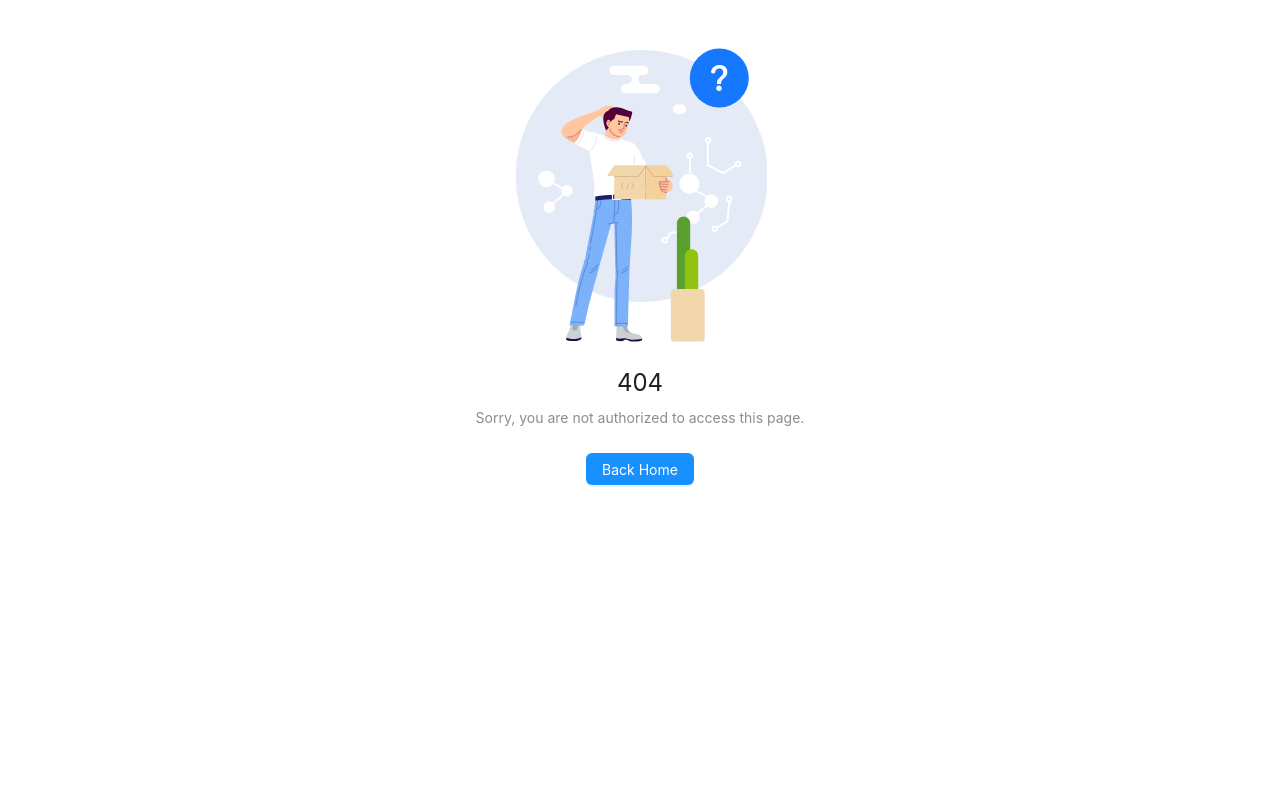
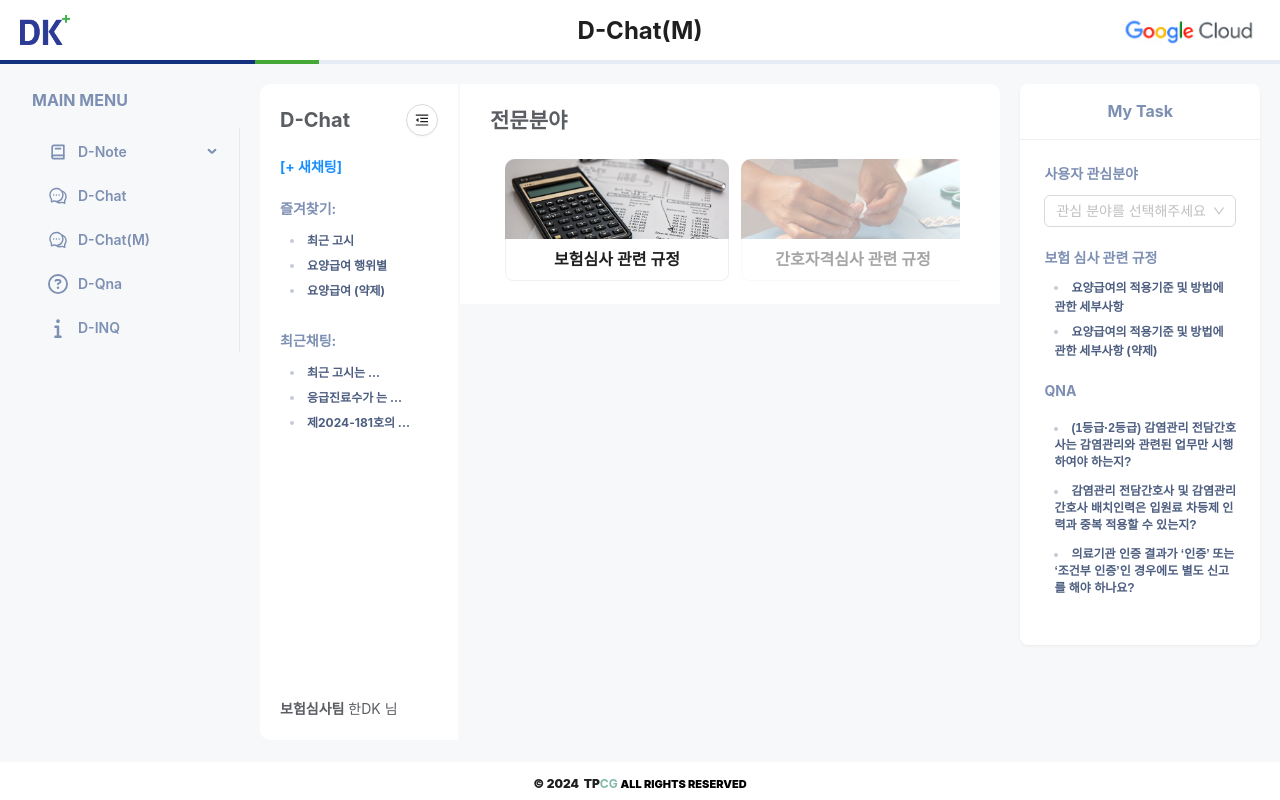
Before and after one commit to jong-tpcg/dk-medical-demo, a React (Vite) app in the folder demo-front/: page /d-chat-m in a window 1280 px wide. Before the commit this address had no page. Built offline with nearby package versions, Linux system fonts and the light colour scheme.

Commit message:
Feature:D-chat(medlm) 메뉴 추가가

```diff
--- a/demo-front/src/app/router.tsx
+++ b/demo-front/src/app/router.tsx
@@ -11,10 +11,14 @@
       <Routes>
         <Route path="/" element={<DashboardLayout />}>
           <Route path="d-chat" element={<Agents />}>
-            <Route path="normal" element={<AgentsChatCommon />} />
             <Route path="insurance" element={<AgentsChatCommon />} />
             <Route path="nursing" element={<AgentsChatCommon />} />
             <Route path="treatment" element={<AgentsChatCommon />} />
+          </Route>
+          <Route path="d-chat-m" element={<Agents />}>
+            <Route path="insuranceM" element={<AgentsChatCommon />} />
+            <Route path="nursingM" element={<AgentsChatCommon />} />
+            <Route path="treatmentM" element={<AgentsChatCommon />} />
           </Route>
           <Route path="d-note">
             <Route path="dashboard" element={<AgentsChatCommon />} />
--- a/demo-front/src/app/routes/app/DashboardLayout .tsx
+++ b/demo-front/src/app/routes/app/DashboardLayout .tsx
@@ -9,7 +9,6 @@
 import { MdOutlineMedicalServices } from "react-icons/md";
 import { TbBook2, TbNurse } from "react-icons/tb";
 import { FaInfo, FaRegCircleQuestion } from "react-icons/fa6";
-
 const { Header, Sider, Content } = Layout;
 const { Title, Text } = Typography;
 
@@ -40,6 +39,12 @@
   {
     key: "d-chat",
     label: "D-Chat",
+    icon: <AiOutlineComment size={20} />,
+    status: "active",
+  },
+  {
+    key: "d-chat-m",
+    label: "D-Chat(M)",
     icon: <AiOutlineComment size={20} />,
     status: "active",
   },
--- a/demo-front/src/features/agents/Agents.tsx
+++ b/demo-front/src/features/agents/Agents.tsx
@@ -1,5 +1,5 @@
 import { useEffect, useRef, useState } from "react";
-import { Outlet, useNavigate } from "react-router-dom";
+import { Outlet, useNavigate, useLocation } from "react-router-dom";
 import { Card, Button, message, Select } from "antd";
 import {
   LeftOutlined,
@@ -39,7 +39,9 @@
 ];
 export const Agents = () => {
   const navigate = useNavigate();
+
   const { Option } = Select;
+  const location = useLocation();
   const [showLeftArrow, setShowLeftArrow] = useState(false);
   const [showRightArrow, setShowRightArrow] = useState(false);
   const rowRef = useRef<HTMLDivElement | null>(null);
@@ -55,16 +57,29 @@
 
   const handleCardClick = (route: string) => {
     //agents에서 선택한 agent의 route에 해당하는 객체의 status확인
+    const currentPath = location.pathname;
     const selectedAgent = agents.find((agent) => agent.route === route);
     if (selectedAgent?.status === "inactive") {
       messageApi.warning("준비중인 기능입니다.");
     } else {
+      if (currentPath.includes("d-chat-m")) {
+        const temp = `${route}M`;
+        console.log("currentPath", temp);
+        setSelectedAgent(temp);
+        navigate(`/d-chat-m/${temp}`);
+        return;
+      }
       navigate(`/d-chat/${route}`);
       setSelectedAgent(route);
     }
   };
   useEffect(() => {
     const currentPath = location.pathname;
+    if (currentPath.includes("d-chat-m/")) {
+      const agent = currentPath.split("/").pop();
+      if (agent) setSelectedAgent(`${agent}`);
+      return;
+    }
     if (currentPath.includes("d-chat/")) {
       const agent = currentPath.split("/").pop();
       if (agent) setSelectedAgent(agent);
@@ -104,6 +119,8 @@
   };
   const addQnaToChat = (qna: QnaStore) => {
     if (!selectedAgent) return;
+
+    setTimeout(() => {
       const userMessage: DefaultChatMessageType = {
         message: qna.question,
         tools: null,
@@ -111,6 +128,7 @@
         sender: "user",
         model: "default",
       };
+
       const newAnswerMessage: DefaultChatMessageType = {
         message: qna.answer,
         tools: null,
@@ -118,8 +136,10 @@
         sender: "ai",
         model: "default",
       };
+
       addChatMessage(selectedAgent, userMessage);
       addChatMessage(selectedAgent, newAnswerMessage);
+    }, 500); // 0.5초 지연
   };
   useEffect(() => {
     const row = rowRef.current;
--- a/demo-front/src/features/agents/agentConfig.ts
+++ b/demo-front/src/features/agents/agentConfig.ts
@@ -11,6 +11,12 @@
 export const agentConfig: AgentConfigType = {
   normal: {
     route: "normal",
+    initialMessage:
+      "안녕하세요. 일반 분야  질문에 대한 상담을 도와드리겠습니다.",
+    type: "default",
+  },
+  insuranceM: {
+    route: "insuranceM",
     initialMessage:
       "안녕하세요. 일반 분야  질문에 대한 상담을 도와드리겠습니다.",
     type: "default",
--- a/demo-front/src/store/chatStore.ts
+++ b/demo-front/src/store/chatStore.ts
@@ -64,6 +64,7 @@
   qnaList: defaultQnaList,
   relatedQuestionsList: [],
   setSelectedAgent: (selectedAgent) => {
+    console.log("selectedAgent", selectedAgent);
     set({ selectedAgent });
   },
   setRelatedQuestionsList: (relatedQuestionsList) => {
```
Lines whose indentation alone changed are shown as unchanged.
